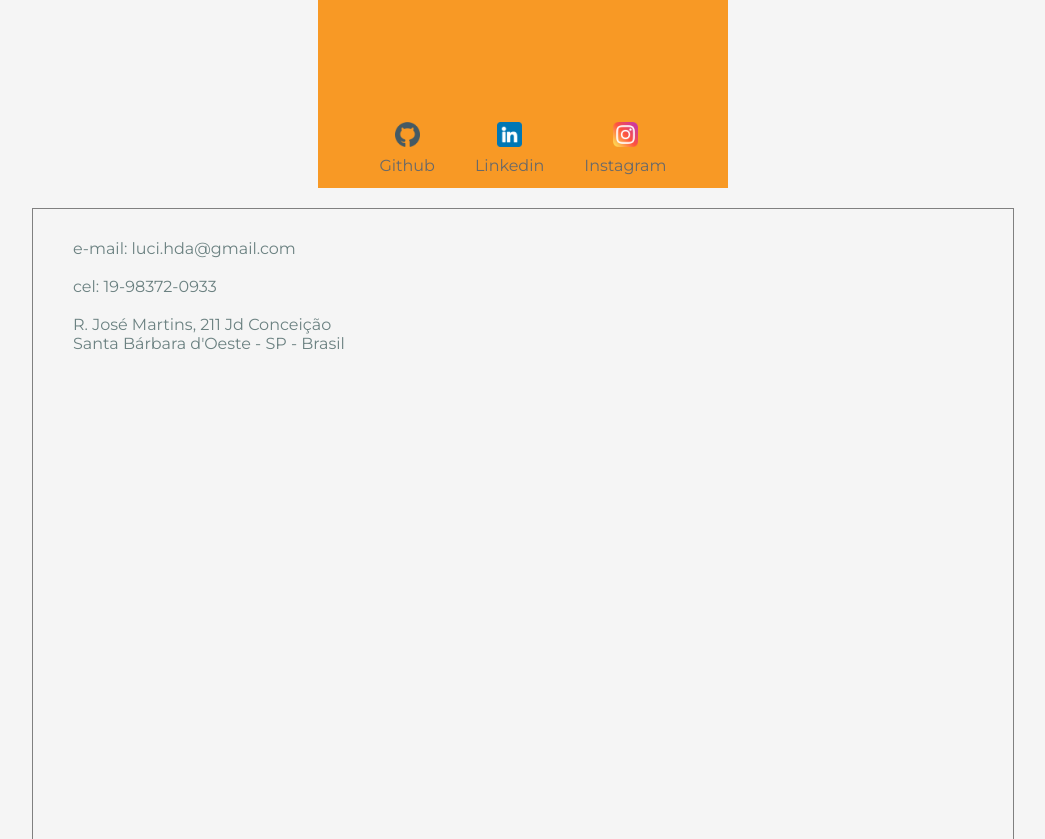
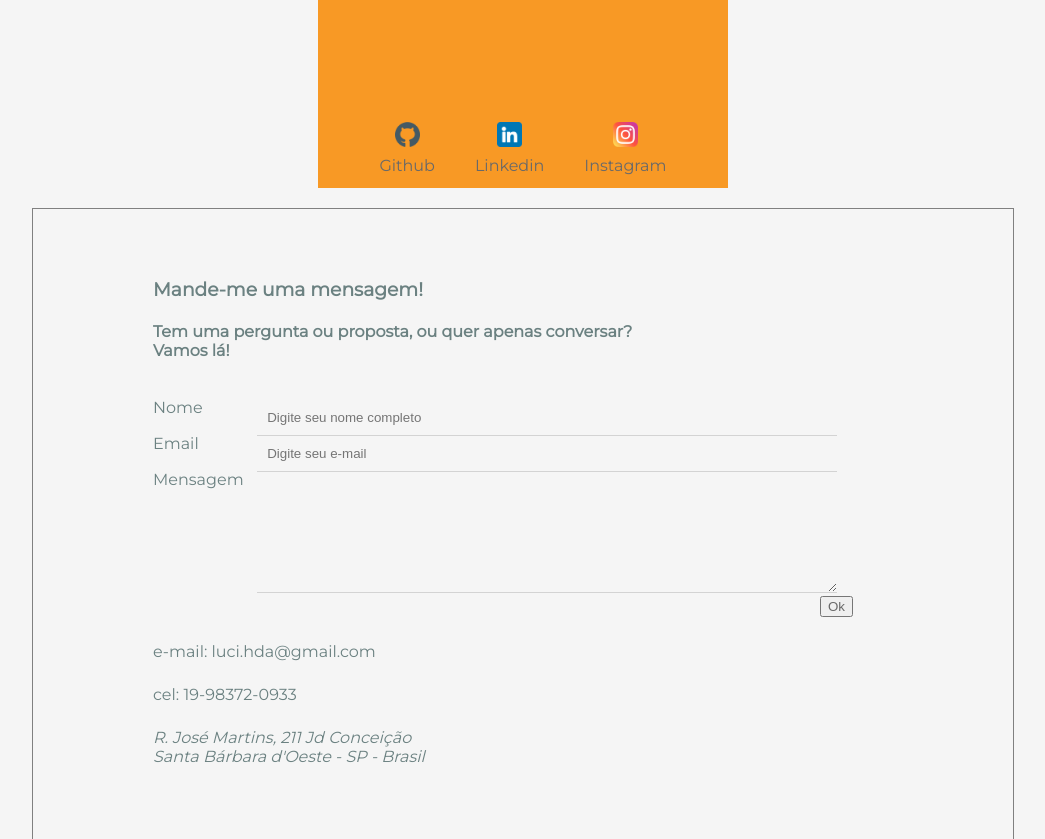
Before and after one commit to LuAmaral1961/LuAmaral1961.github.io, a plain HTML site: page contato.html in a window 1280 px wide. Shown: the part 538-1377 px from the top of the page, without its empty margins (117-1162 px from the left). Drawn offline with Linux system fonts and the light colour scheme.

Commit message:
Adicionado formulário e estilo
Adicionado formulário para envio de mensagens e estilo para a página de contato

```diff
--- a/contato.html
+++ b/contato.html
@@ -49,6 +49,34 @@
             </div>
 
             <div class="about">
+
+                <div class="contato">
+                    <h3>Mande-me uma mensagem!</h3>
+                    <h4>Tem uma pergunta ou proposta, ou quer apenas conversar?<br />Vamos lá!</h4>
+                    <br/>
+                </div>
+
+
+                    <div class="formulario">
+                        <form enctype="application/x-www-form-urlencoded" method="post">
+                            <label for="NomeCompleto">Nome</label>
+                            <input id="NomeCompleto" type="text" name="Nome-Completo" value="" placeholder="Digite seu nome completo"/>
+                            <br />
+
+                            <label for="Email">Email</label>
+                            <input id="Email" type="text" name="Email" value="" placeholder="Digite seu e-mail"/>
+                            <br />
+
+                            <label for="Email">Mensagem</label>
+                            <textarea name="Mensagem"></textarea>
+                            <br />
+
+                            <input type="submit" value="Ok"/>
+                            <br />
+
+
+                        </form>
+                    </div>
                     <div class="mail">
                         e-mail: luci.hda@gmail.com<br>
                         <br>
@@ -60,10 +88,12 @@
                     </div>
 
                     <div class="endereco">
+                        <address>
                             R. José Martins, 211 Jd Conceição<br>
                             Santa Bárbara d'Oeste - SP - Brasil<br>
+                        </address>
+
                     </div>
-
             </div>
 
         </div>
--- a/main.css
+++ b/main.css
@@ -86,3 +86,57 @@ footer p {
 nav a:hover, footer a:hover {
     color: rgb(109, 199, 199);
 }
+
+.contato {
+    width: 700px;
+    padding-left: 80px;
+    padding-top: 20px;
+}
+
+.formulario {
+    width: 700px;
+    line-height: 100%;
+    padding-left: 80px;
+}
+
+.formulario label {
+    width: 100px;
+    display: inline-block;
+    vertical-align: top;
+}
+
+.formulario input[type = text], textarea {
+    border: none;
+    border-bottom: 1px solid lightgrey;
+    width: 80%;
+    background-color:whitesmoke;
+    padding: 10px;
+    color:dimgrey;
+}
+
+.formulario textarea {
+    min-height: 100px;
+}
+
+.formulario input[type = submit] {
+    float:right;
+    color:dimgray;
+}
+
+.mail {
+    width: 700px;
+    padding-left: 80px;
+    padding-top: 30px;
+}
+
+.celular {
+    width: 700px;
+    padding-left: 80px;
+    padding-top: 5px;
+}
+
+.endereco {
+    width: 700px;
+    padding-left: 80px;
+    padding-top: 5px;
+}
```
Lines whose indentation alone changed are shown as unchanged.
